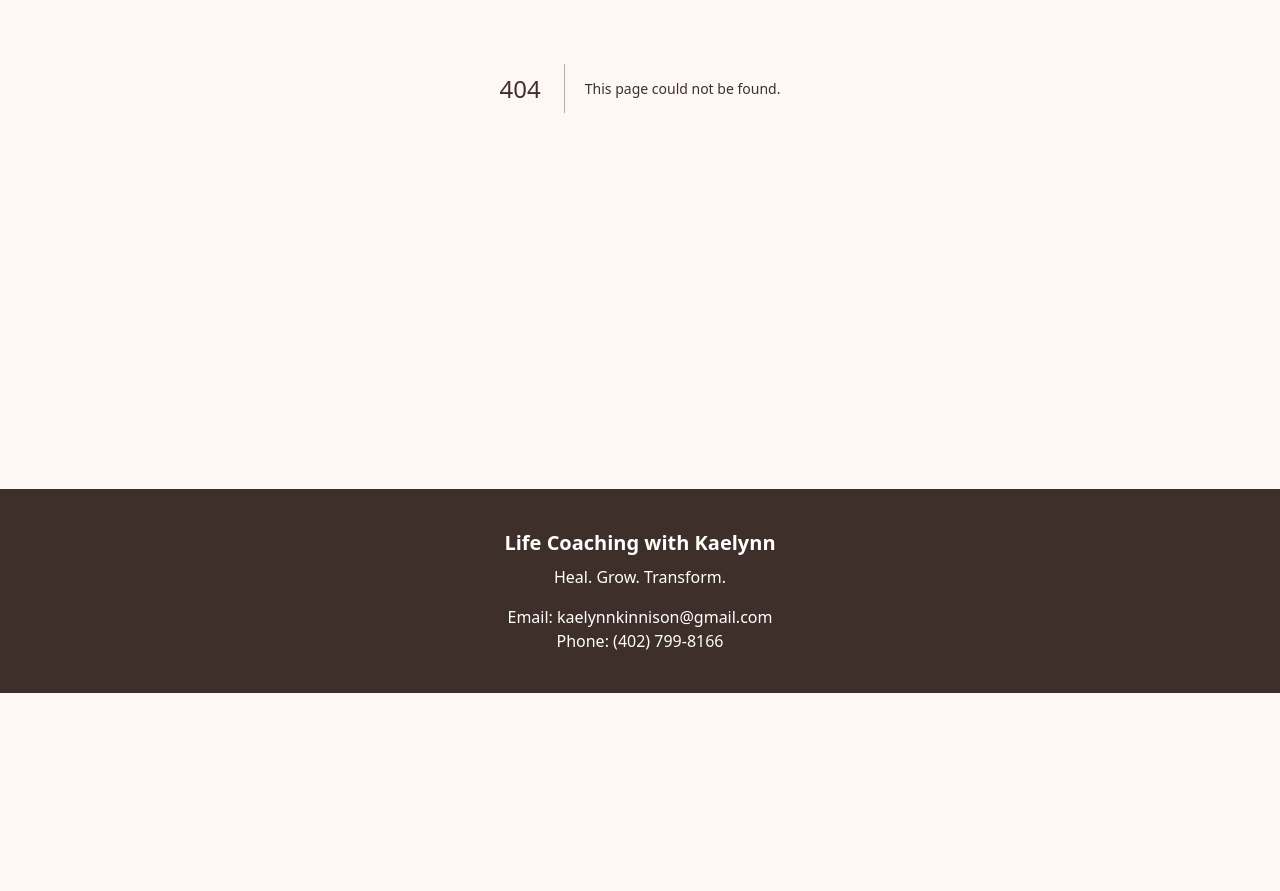
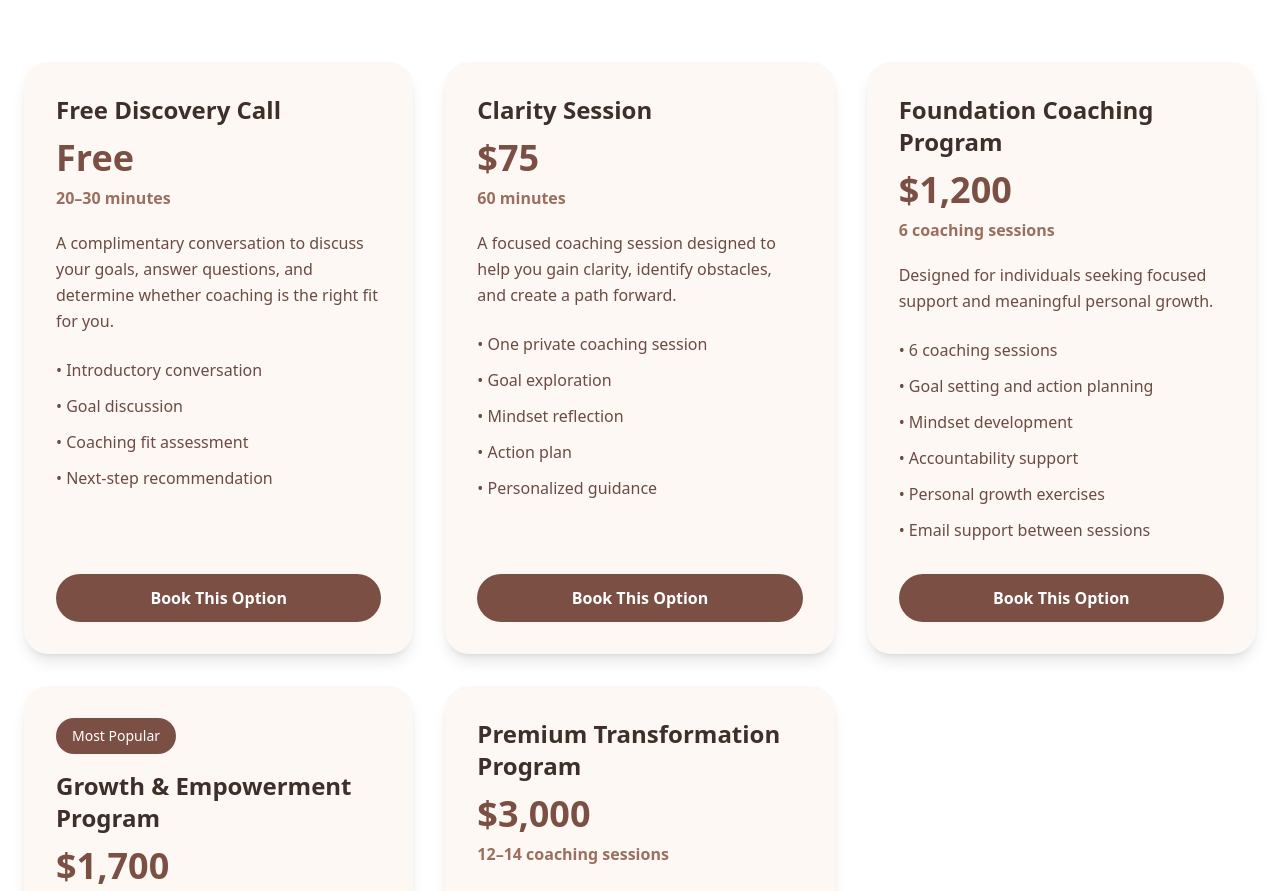
Before and after one commit to Kaelynn-Kinnison/life-coaching-with-kaelynn2, a Next.js app: page /pricing in a window 1280 px wide. Before the commit this address had no page. Shown: the part 380-1271 px from the top of the page. Before the commit the page ends 1073 px from the top, so only its background shows below. Built offline with nearby package versions, Linux system fonts and the light colour scheme.

Commit message:
Add files via upload

```diff
--- /dev/null
+++ b/app/pricing/page.js
@@ -0,0 +1,147 @@
+import Link from "next/link";
+
+export default function Pricing() {
+  const offers = [
+    {
+      title: "Free Discovery Call",
+      price: "Free",
+      length: "20–30 minutes",
+      description:
+        "A complimentary conversation to discuss your goals, answer questions, and determine whether coaching is the right fit for you.",
+      includes: [
+        "Introductory conversation",
+        "Goal discussion",
+        "Coaching fit assessment",
+        "Next-step recommendation",
+      ],
+    },
+    {
+      title: "Clarity Session",
+      price: "$75",
+      length: "60 minutes",
+      description:
+        "A focused coaching session designed to help you gain clarity, identify obstacles, and create a path forward.",
+      includes: [
+        "One private coaching session",
+        "Goal exploration",
+        "Mindset reflection",
+        "Action plan",
+        "Personalized guidance",
+      ],
+    },
+    {
+      title: "Foundation Coaching Program",
+      price: "$1,200",
+      length: "6 coaching sessions",
+      description:
+        "Designed for individuals seeking focused support and meaningful personal growth.",
+      includes: [
+        "6 coaching sessions",
+        "Goal setting and action planning",
+        "Mindset development",
+        "Accountability support",
+        "Personal growth exercises",
+        "Email support between sessions",
+      ],
+    },
+    {
+      title: "Growth & Empowerment Program",
+      price: "$1,700",
+      length: "10 coaching sessions",
+      badge: "Most Popular",
+      description:
+        "Designed for individuals ready to create lasting change and develop greater confidence and resilience.",
+      includes: [
+        "10 coaching sessions",
+        "Personalized coaching plan",
+        "Accountability coaching",
+        "Mindset and emotional wellness support",
+        "Life transition guidance",
+        "Reflection exercises",
+        "Email support",
+      ],
+    },
+    {
+      title: "Premium Transformation Program",
+      price: "$3,000",
+      length: "12–14 coaching sessions",
+      description:
+        "A comprehensive coaching experience focused on deep personal transformation.",
+      includes: [
+        "12–14 coaching sessions",
+        "Personalized transformation roadmap",
+        "Confidence and mindset coaching",
+        "Emotional wellness support",
+        "Accountability and habit development",
+        "Priority email support",
+        "Customized resources",
+        "Progress reviews and ongoing support",
+      ],
+    },
+  ];
+
+  return (
+    <main className="bg-[#fdf8f3]">
+      <section className="px-6 py-20 text-center">
+        <div className="max-w-5xl mx-auto">
+          <p className="uppercase tracking-[0.25em] text-[#9b6f5f] text-sm mb-3">
+            Pricing
+          </p>
+
+          <h1 className="text-5xl font-bold mb-6">
+            Coaching Packages & Pricing
+          </h1>
+
+          <p className="text-lg text-[#6b4b43] leading-relaxed">
+            Choose the level of support that best fits your current season of
+            life and personal growth journey.
+          </p>
+        </div>
+      </section>
+
+      <section className="bg-white px-6 py-20">
+        <div className="max-w-7xl mx-auto grid md:grid-cols-3 gap-8">
+          {offers.map((offer) => (
+            <div
+              key={offer.title}
+              className="bg-[#fdf8f3] rounded-3xl shadow-lg p-8 flex flex-col"
+            >
+              {offer.badge && (
+                <p className="bg-[#7b4f43] text-white text-sm px-4 py-2 rounded-full w-fit mb-4">
+                  {offer.badge}
+                </p>
+              )}
+
+              <h2 className="text-2xl font-bold mb-3">{offer.title}</h2>
+
+              <p className="text-4xl font-bold text-[#7b4f43] mb-2">
+                {offer.price}
+              </p>
+
+              <p className="text-[#9b6f5f] font-semibold mb-5">
+                {offer.length}
+              </p>
+
+              <p className="text-[#6b4b43] leading-relaxed mb-6">
+                {offer.description}
+              </p>
+
+              <ul className="space-y-3 text-[#6b4b43] mb-8">
+                {offer.includes.map((item) => (
+                  <li key={item}>• {item}</li>
+                ))}
+              </ul>
+
+              <Link
+                href="/contact#book"
+                className="mt-auto text-center bg-[#7b4f43] text-white px-6 py-3 rounded-full font-semibold"
+              >
+                Book This Option
+              </Link>
+            </div>
+          ))}
+        </div>
+      </section>
+    </main>
+  );
+}
```
